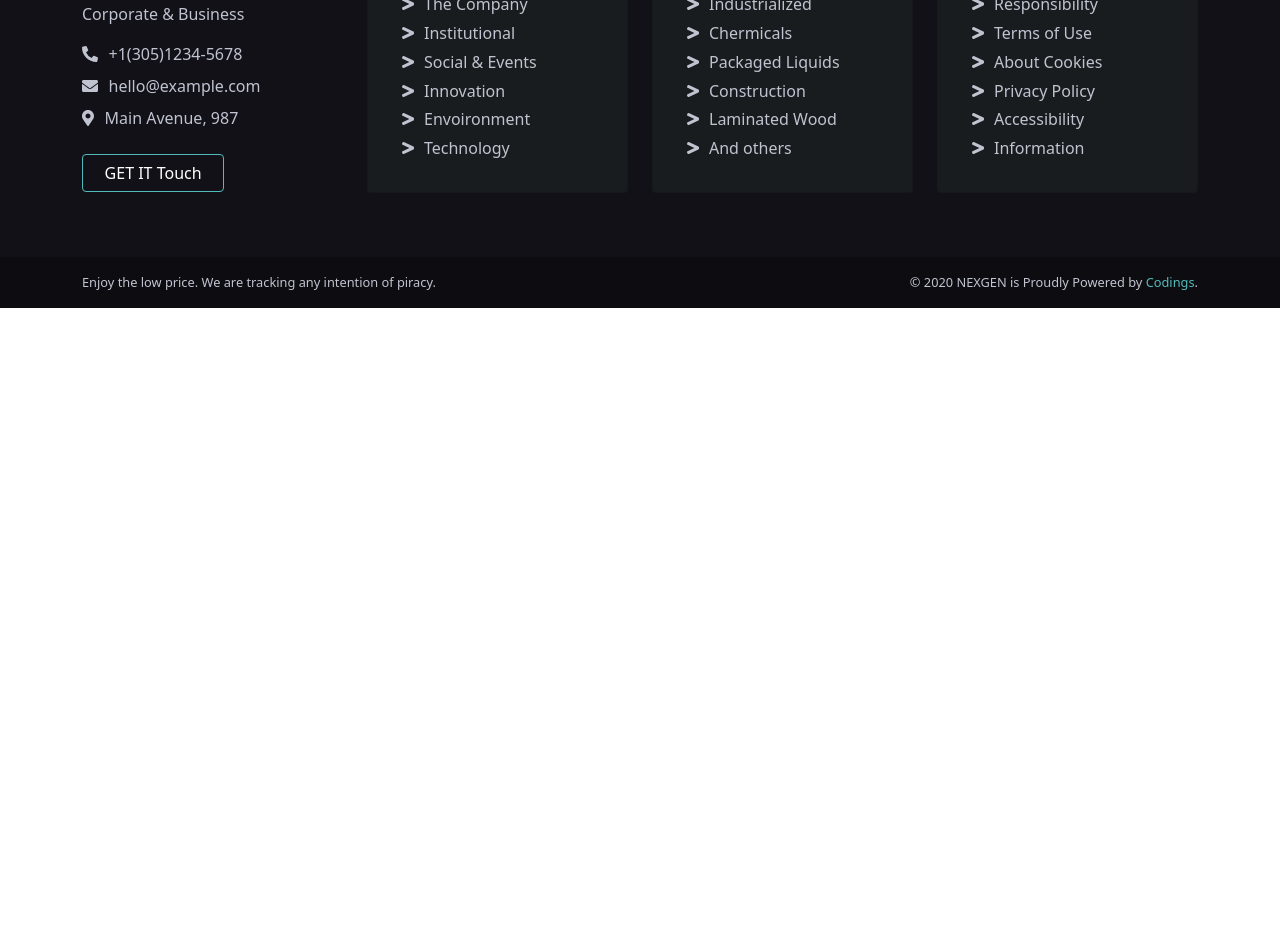
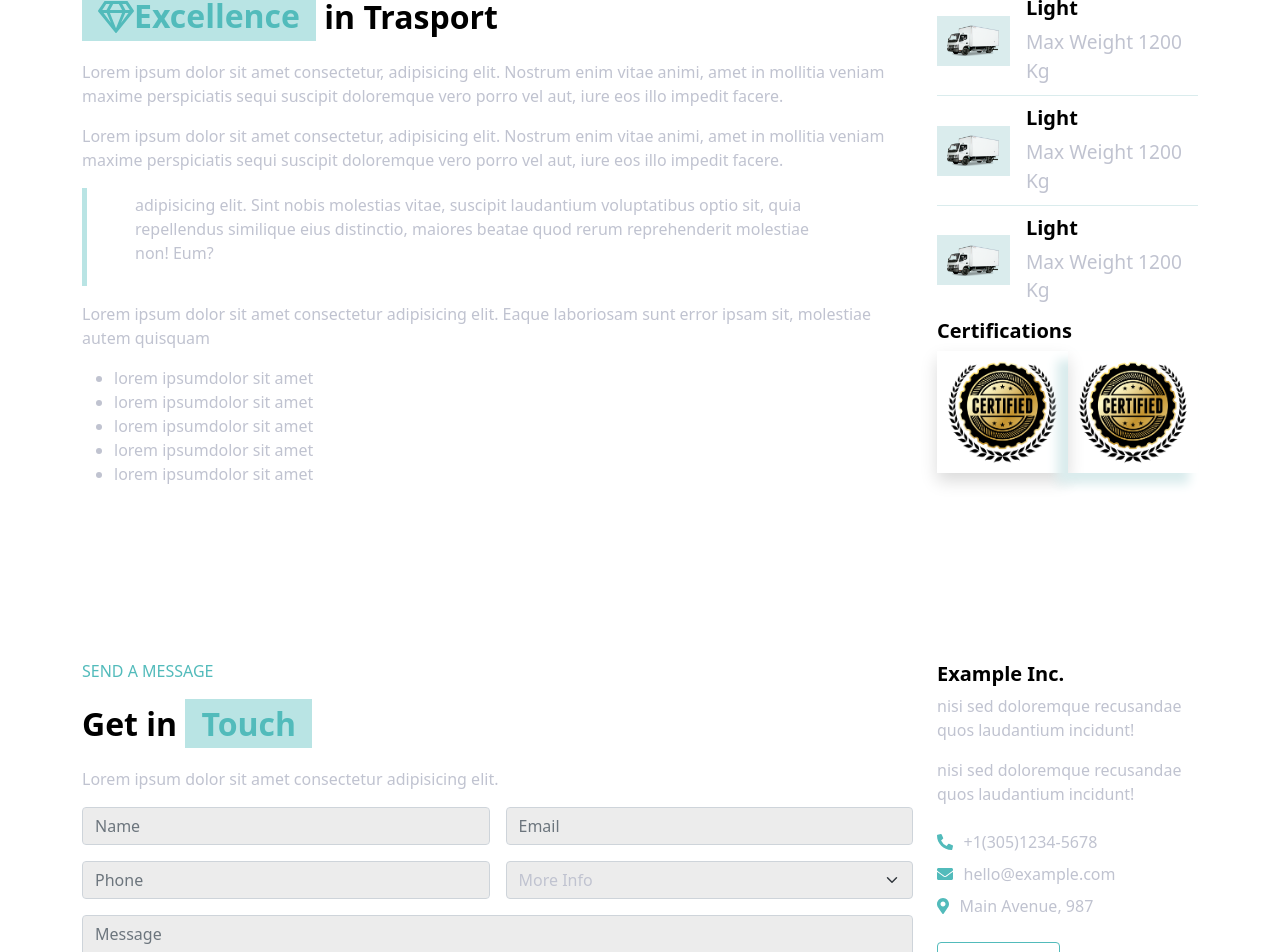
Before and after one commit to cenny1988/proj-html-vuejs, a Vue app: page / in a window 1280 px wide. Shown: the part 880-1832 px from the top of the page. Before the commit the page ends 1188 px from the top, so only its background shows below. Built offline with nearby package versions, Linux system fonts and the light colour scheme.

Commit message:
Section WhoWeAre and ContactForm Done

```diff
--- a/src/App.vue
+++ b/src/App.vue
@@ -1,6 +1,8 @@
 <template>
   <div id="app">
     <AppHeader :linksDetails="links" :contactsDetails="contacts"/>
+
+    <AppMain :contactsDetails="contacts"/>
 
     <AppFooter
       :contactsDetails="contacts"
@@ -14,12 +16,14 @@
 <script>
 import AppHeader from './components/AppHeader.vue'
 import AppFooter from './components/AppFooter.vue'
+import AppMain from './components/AppMain.vue'
 
 export default {
   name: 'App',
   components: {
     AppHeader,
     AppFooter,
+    AppMain,
   },
   data(){
       return{
@@ -170,6 +174,10 @@ export default {
     border: 1px solid #52bbbb;
     color: #fff;
   }
+  .btn-user-info{
+    border: 1px solid #52bbbb;
+    color: #52bbbb;
+  }
   a{
     text-decoration: none;
     color: #c0c3d0;
--- /dev/null
+++ b/src/components/AppMain.vue
@@ -0,0 +1,35 @@
+<template>
+  <main>
+    <!-- who we are = contact form -->
+    <WhoWeAre/>
+
+    <!-- Main Services = trusted Feedback -->
+
+    <!-- Logistical Procedure -->
+
+    <!-- contact form -->
+    <ContactForm :contactsArr="contactsDetails"/>
+
+  </main>
+</template>
+
+<script>
+import WhoWeAre from '@/components/WhoWeAre.vue'
+import ContactForm from '@/components/ContactForm.vue'
+
+export default {
+  name: 'AppMain',
+  components: {
+    WhoWeAre,
+    ContactForm
+  },
+  props: {
+    contactsDetails: Array,
+  }
+}
+</script>
+
+<!-- Add "scoped" attribute to limit CSS to this component only -->
+<style scoped lang="scss">
+
+</style>
--- a/src/components/Contact.vue
+++ b/src/components/Contact.vue
@@ -1,7 +1,7 @@
 <template>
   <section>
     <div v-for="contact, i in contacts" :key="i" class="mb-2">
-        <i :class="contact.icon"></i> {{contact.contact}}
+        <span class="circle"><i :class="contact.icon"></i></span> {{contact.contact}}
     </div>
   </section>
 </template>
@@ -19,6 +19,7 @@ export default {
 <style scoped lang="scss">
 section{
   div{
+
     margin-right: 1rem;
     cursor: pointer;
 
--- /dev/null
+++ b/src/components/ContactForm.vue
@@ -0,0 +1,85 @@
+<template>
+    <div id="contactform" class="section-white">
+        <div class="container">
+            <div class="row">
+                <div class="col-9">
+                    <h6>SEND A MESSAGE</h6>
+                    <h2 class="my-4">Get in <span>Touch</span></h2>
+                    <p>Lorem ipsum dolor sit amet consectetur adipisicing elit.</p>
+                    <!-- form group -->
+                    <div id="form-input" class="row g-3">
+                        <!-- Name and email -->
+                        <div class="col-6">
+                            <input type="text" class="form-control" placeholder="Name">
+                        </div>
+                        <div class="col-6">
+                            <input type="email" class="form-control" placeholder="Email">
+                        </div>
+                        <!-- phone and inf -->
+                        <div class="col-6">
+                            <input type="number" class="form-control" placeholder="Phone">
+                        </div>
+                        <div class="col-6">
+                            <select class="form-select">
+                                <option selected>More Info</option>
+                                <option>...</option>
+                            </select>
+                        </div>
+                        <!-- message -->
+                        <div class="col">
+                            <textarea class="form-control" id="exampleFormControlTextarea1" rows="5" placeholder="Message"></textarea>
+                        </div>
+                    </div>
+                    <button class="btn btn-user my-4">SEND</button>
+                </div>
+                <div class="col-3">
+                    <h5>Example Inc.</h5>
+                    <p> nisi sed doloremque recusandae quos laudantium incidunt!</p>
+                    <p> nisi sed doloremque recusandae quos laudantium incidunt!</p>
+                    <Contact class="green-circle my-4" :contacts="contactsArr"/>
+
+                    <button class="btn btn-user-info">VIEW MAP</button>
+                </div>
+            </div>
+        </div>
+    </div>
+</template>
+
+<script>
+import Contact from '@/components/Contact.vue'
+
+export default {
+  name: 'ContactForm',
+  components: {
+    Contact,
+  },
+  props: {
+    contactsArr: Array,
+  }
+}
+</script>
+
+<!-- Add "scoped" attribute to limit CSS to this component only -->
+<style scoped lang="scss">
+#form-input{
+    .form-control, .form-select{
+        background-color: #ececec;
+        color: #c0c3d0;
+    }
+}
+
+.green-circle{
+    span .circle{
+        display: inline-block;
+        width: 1rem;
+        height: 1rem;
+        background-color: rgba($color: #52bbbb, $alpha: .4);
+        // color: #52bbbb;
+
+        .svg-inline--fa{
+            font-size: 2rem;
+        }
+
+    }
+}
+</style>
--- /dev/null
+++ b/src/components/WhoWeAre.vue
@@ -0,0 +1,145 @@
+<template>
+    <div id="whoweare" class="section-white">
+        <div class="container">
+            <div class="row">
+                <div class="col-9">
+                    <h6>WHO WE ARE</h6>
+                    <h2 class="my-4"><span><i class="far fa-gem"></i>Excellence</span> in Trasport</h2>
+                    <p>Lorem ipsum dolor sit amet consectetur, adipisicing elit. Nostrum enim vitae animi, amet in mollitia veniam maxime perspiciatis sequi suscipit doloremque vero porro vel aut, iure eos illo impedit facere.</p>
+                    <p>Lorem ipsum dolor sit amet consectetur, adipisicing elit. Nostrum enim vitae animi, amet in mollitia veniam maxime perspiciatis sequi suscipit doloremque vero porro vel aut, iure eos illo impedit facere.</p>
+                    <div class="my-3 left-border">
+                        <p> adipisicing elit. Sint nobis molestias vitae, suscipit laudantium voluptatibus optio sit, quia repellendus similique eius distinctio, maiores beatae quod rerum reprehenderit molestiae non! Eum?</p>
+                    </div>
+                    <p>Lorem ipsum dolor sit amet consectetur adipisicing elit. Eaque laboriosam sunt error ipsam sit, molestiae autem quisquam</p>
+                    <ul>
+                        <li>lorem ipsumdolor sit amet</li>
+                        <li>lorem ipsumdolor sit amet</li>
+                        <li>lorem ipsumdolor sit amet</li>
+                        <li>lorem ipsumdolor sit amet</li>
+                        <li>lorem ipsumdolor sit amet</li>
+                    </ul>
+                </div>
+                <div class="col-3">
+                    <h5>Vehicle Type</h5>
+                    <div class="my-1">
+                        <div class="vehicle">
+                            <div>
+                                <img src="../assets/img/truck-1.png" alt="camion">
+                            </div>
+                            <div>
+                                <h5>Light</h5>
+                                Max Weight 1200 Kg
+                            </div>
+                        </div>
+                        <div class="vehicle">
+                            <div>
+                                <img src="../assets/img/truck-1.png" alt="camion">
+                            </div>
+                            <div>
+                                <h5>Light</h5>
+                                Max Weight 1200 Kg
+                            </div>
+                        </div>
+                        <div class="vehicle">
+                            <div>
+                                <img src="../assets/img/truck-1.png" alt="camion">
+                            </div>
+                            <div>
+                                <h5>Light</h5>
+                                Max Weight 1200 Kg
+                            </div>
+                        </div>
+                    </div>
+                    <h5>Certifications</h5>
+                    <div class="half-width shadow">
+                        <img src="../assets/img/certificate.png" alt="certified">
+                    </div>
+                    <div class="half-width invert-shadow">
+                        <img src="../assets/img/certificate.png" alt="certified">
+                    </div>
+                </div>
+            </div>
+        </div>
+    </div>
+</template>
+
+<script>
+export default {
+  name: 'WhoWeAre',
+}
+</script>
+
+<style lang="scss">
+// le stessw regole sono esportate anche per la sezione contact form
+.section-white{
+    background-color: #fff;
+    padding: 5rem 0;
+
+    h6, span{
+        color: #52bbbb;
+    }
+    h2, h5{
+        color: #000;
+        font-weight: 900;
+    }
+    h2{
+        font-weight: 900;
+
+        span{
+            padding: .2rem 1rem;
+            background-color: rgba($color: #52bbbb, $alpha: .4);
+        }
+
+    }
+    // style prte sinistra
+    .left-border{
+        border-left: rgba($color: #52bbbb, $alpha: .4) 5px solid;
+        padding: .3rem 6rem .3rem 3rem;
+    }
+
+
+    // style parte destra
+    .vehicle{
+        display: flex;
+        justify-content: flex-start;
+        align-items: center;
+        padding: .6rem 0;
+        font-size: 1.2rem;
+
+        div:first-child{
+            width: 30%;
+            margin-right: 1rem;
+
+            img{
+                background-color: #daeced;
+                padding: .6rem;
+                width: 100%;
+            }
+        }
+
+        &:nth-child(2){
+            border-top: 1px solid #daeced;
+            border-bottom: 1px solid #daeced;
+        }
+    }
+
+    .half-width{
+        width: 50%;
+        display: inline-block;
+        padding: .5rem;
+
+
+        img{
+            width: 100%;
+        }
+
+    }
+    .shadow{
+        box-shadow: 10px 10px 10px 1px #daeced;
+    }
+    .invert-shadow{
+        box-shadow: -10px 10px 10px 1px #daeced;
+    }
+
+}
+</style>
```
